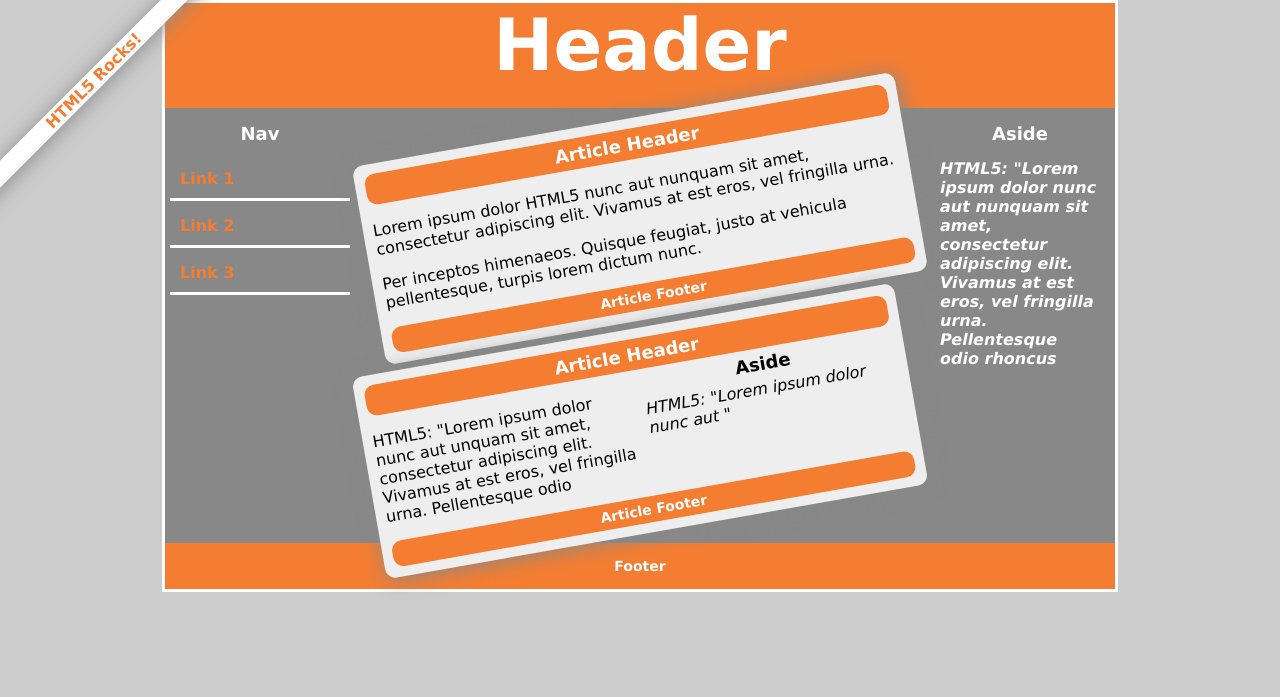
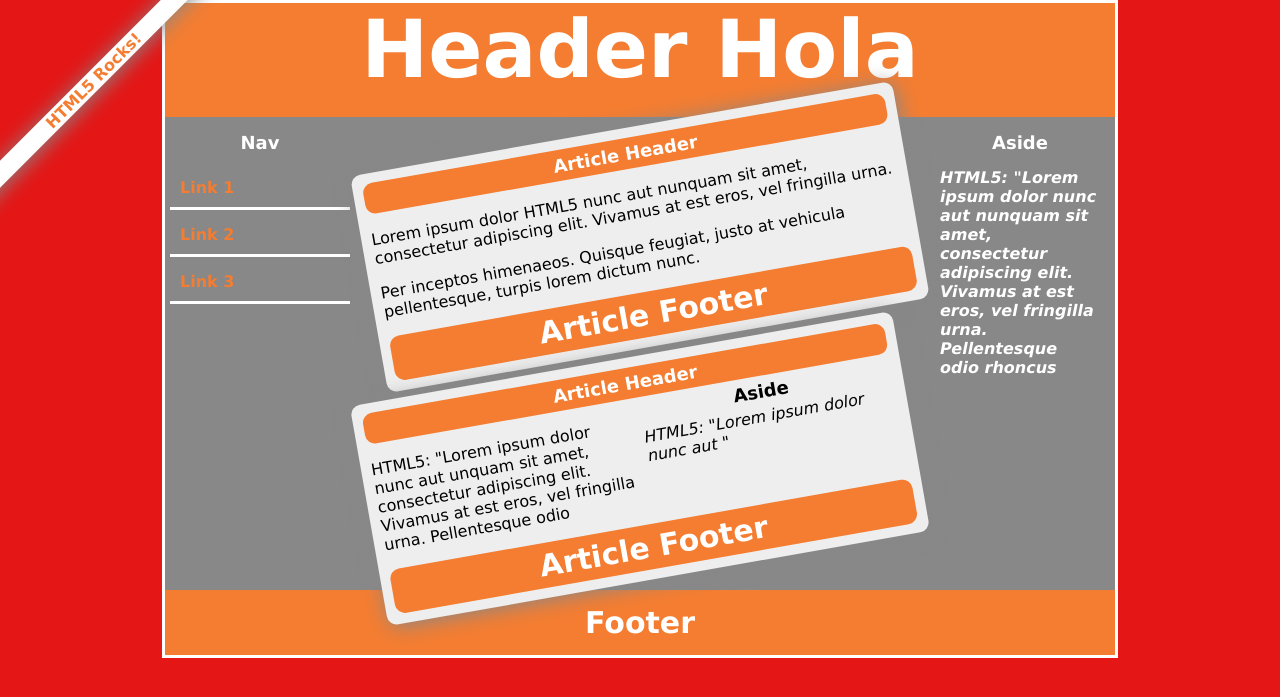
Before and after one commit to jaespinol/MateriaProgWeb, a PHP site: page / in a window 1280 px wide. Shown: the top 697 px of the page. Run offline with PHP 8.4, Linux system fonts and the light colour scheme.

Commit message:
Cambios
Cambios

```diff
--- a/D1HTML5/html5.css
+++ b/D1HTML5/html5.css
@@ -17,6 +17,8 @@ text-align:center;
 }
 header h2 {
 margin: 0px;
+font-size: 30px;
+color: white;
 }
 h1 {
 font-size: 72px;
@@ -143,8 +145,9 @@ color:#FFFFFF;
 text-align:center;
 padding: 15px;
 }
+
 footer h2 {
-font-size: 14px;
+font-size: 30px;
 color: white;
 }
 /* links */
--- a/D1HTML5/index.html
+++ b/D1HTML5/index.html
@@ -5,11 +5,23 @@
     <meta charset="utf-8">
     <title>HTML5</title>
     <link rel="stylesheet" href="html5.css">
+
+    <style>
+        body {
+            background-color: rgb(228, 22, 22);
+            font-family: Geneva, Arial, Helvetica, sans-serif;
+            margin: 0px auto;
+            max-width: 950px;
+            border: solid;
+            border-color: #FFFFFF;
+        }
+    </style>
+
 </head>
 
 <body>
     <header>
-        <h1>Header</h1>
+        <h2 style="font-size: 80px;" >Header Hola</h2>
         <h3>Subtitle</h3>
         <h4>HTML5 Rocks!</h4>
     </header>
```
Also changed, not shown: D1HTML5/index2.html (added, +12 -0 lines).
